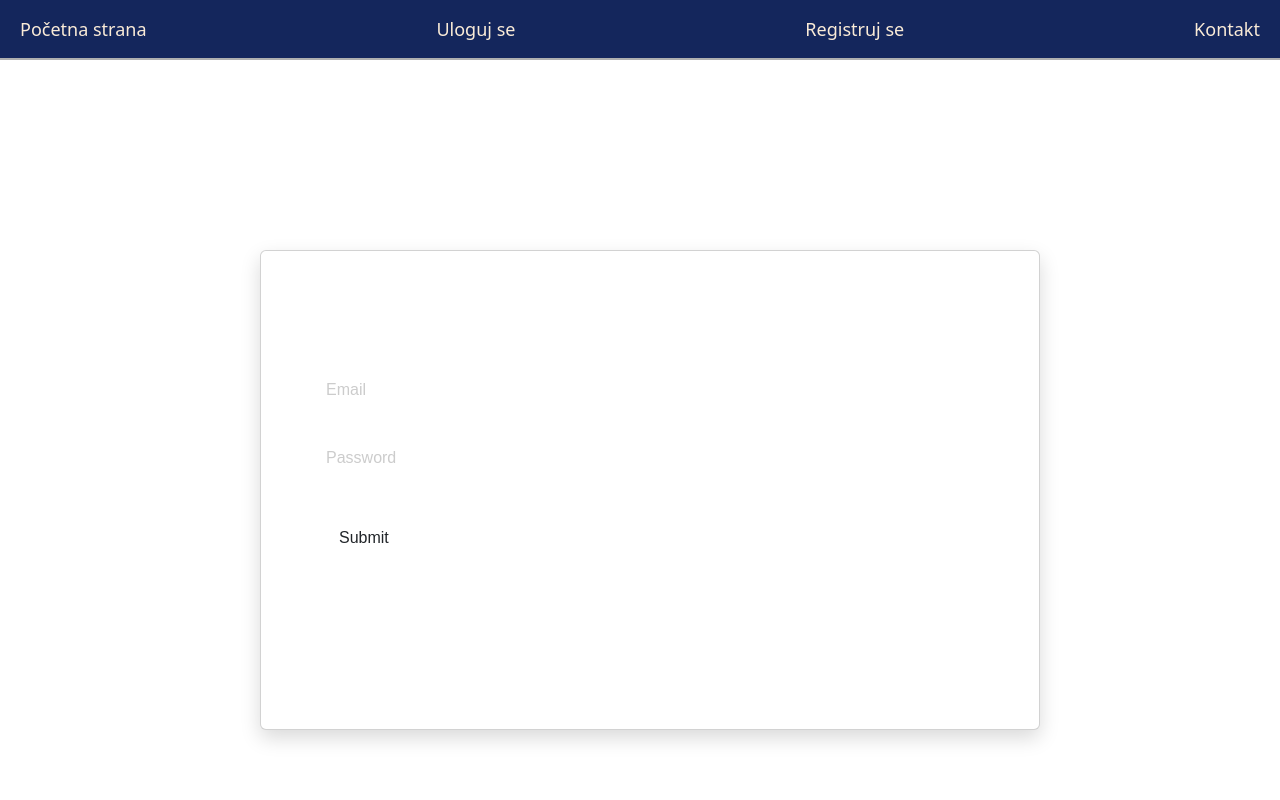
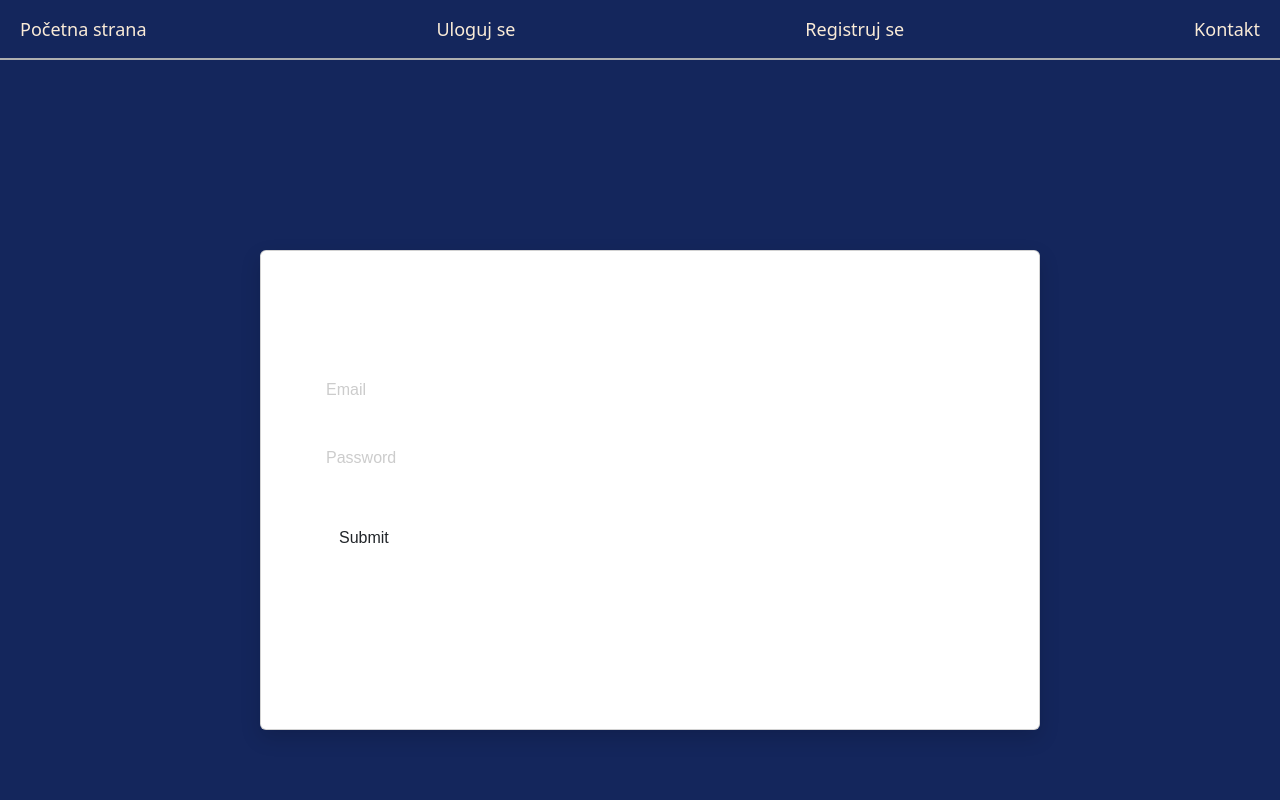
Before and after one commit to AndjelaRadovic/seminarski-iteh, a React (Create React App) app: page /login in a window 1280 px wide. Shown: the top 800 px of the page. Built offline with nearby package versions, Linux system fonts and the light colour scheme; no server answers; grey boxes are pictures that could not be loaded.

Commit message:
sitne izmene u cssu

```diff
--- a/src/App.css
+++ b/src/App.css
@@ -1,3 +1,7 @@
+
+ .pocetnaStr{
+  background-color: #14265c;
+ }
 /*za navbar*/
 .navbar {
   display: flex;
@@ -22,7 +26,9 @@
   color: antiquewhite;
 }
 
-
+.login , .register, #kontakt{
+  background-color: #14265c;
+}
 
 #kontakt{
 
--- a/src/components/WelcomePage.jsx
+++ b/src/components/WelcomePage.jsx
@@ -20,7 +20,7 @@ const Slideshow = () => {
 
     return (
 
-      <div>
+      <div className='pocetnaStr'>
 
         <Slide easing="ease">
           <div className="each-slide">
```
